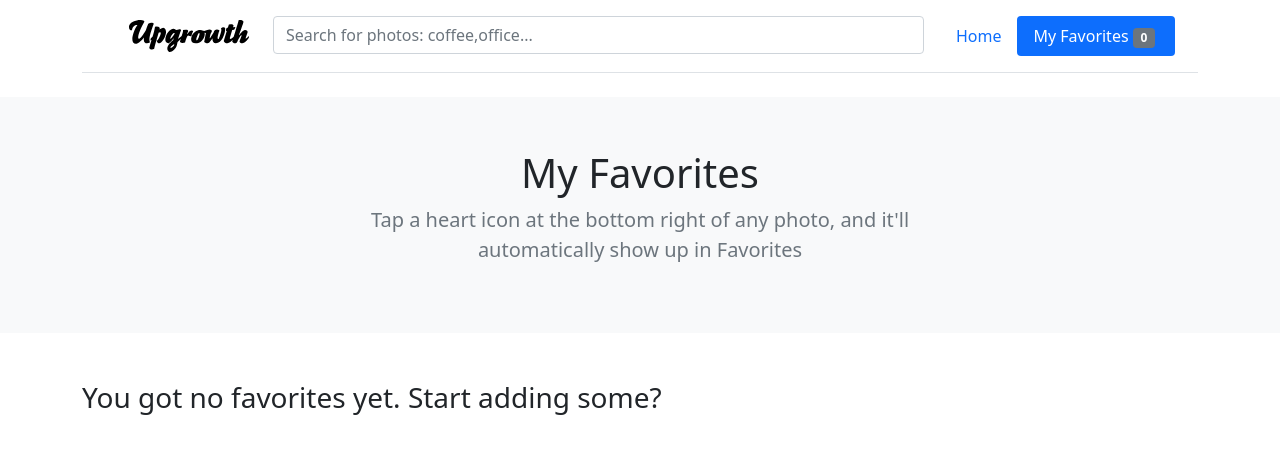
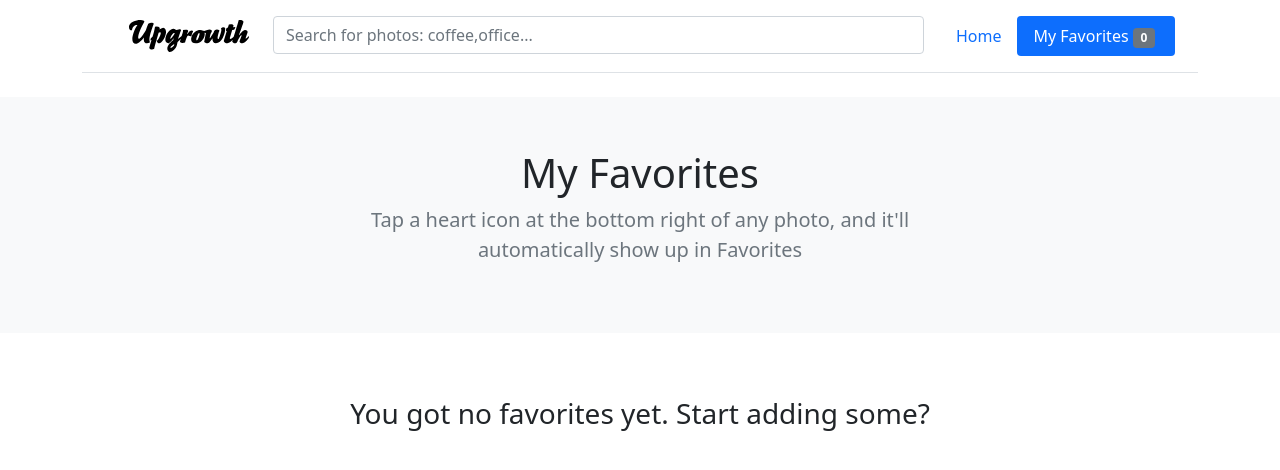
Before and after one commit to rickykiet83/upgrowth-unsplash-app, a Next.js app: page /favorites in a window 1280 px wide. Shown: the top 470 px of the page. Built offline with nearby package versions, Linux system fonts and the light colour scheme; no server answers.

Commit message:
refactor code

```diff
--- a/pages/favorites/index.tsx
+++ b/pages/favorites/index.tsx
@@ -1,17 +1,14 @@
 import React, { useContext } from 'react';
 
 import FavoritesContext from '@store/favorites-context';
-import Link from 'next/link';
-import { Nav } from 'react-bootstrap';
-import PhotoListItem from '@components/photos/PhotoListItem';
+import PhotoItem from '@components/photos/PhotoItem';
+import classes from '@styles/Photo.module.scss';
 
 function FavoritesPage() {
   const favoritesCtx = useContext(FavoritesContext);
   let content;
   if (favoritesCtx.totalFavorites === 0) {
     content = <h3>You got no favorites yet. Start adding some?</h3>;
-  } else {
-    content = <PhotoListItem photos={favoritesCtx.favorites} />;
   }
 
   return (
@@ -27,7 +24,15 @@ function FavoritesPage() {
         </div>
       </section>
       <section>
-        <div className='py-lg-5 container'>{content}</div>
+        <div className='py-lg-5 container'>
+          <div className={classes.grid}>
+            {favoritesCtx.totalFavorites === 0
+              ? content
+              : favoritesCtx.favorites.map((photo, index) => {
+                  return <PhotoItem key={index} photo={photo} />;
+                })}
+          </div>
+        </div>
       </section>
     </>
   );
--- a/services/photo.service.ts
+++ b/services/photo.service.ts
@@ -8,8 +8,8 @@ export class PhotoService extends UnsplashService {
     return response;
   }
 
-  async searchAsync(query: string | any, page: number = 1): Promise<SearchedPhoto> {
-    const response = await super.searchPhotosAsync(query, page);
+  async searchAsync(query: string | any): Promise<SearchedPhoto> {
+    const response = await super.searchPhotosAsync(query);
     return response;
   }
 }
--- a/services/unsplash.service.ts
+++ b/services/unsplash.service.ts
@@ -30,8 +30,8 @@ class UnsplashService extends BaseHttpService {
     return response;
   }
 
-  protected async searchPhotosAsync(query: string, page: number = 1): Promise<SearchedPhoto> {
-    const endpoint = `/search/photos/?${this.clientId}&query=${query}&page=${page}`;
+  protected async searchPhotosAsync(query: string): Promise<SearchedPhoto> {
+    const endpoint = `/search/photos/?${this.clientId}&query=${query}`;
     const response = (await this.get<Photo>(endpoint)) as unknown as SearchedPhoto;
     return response;
   }
```
